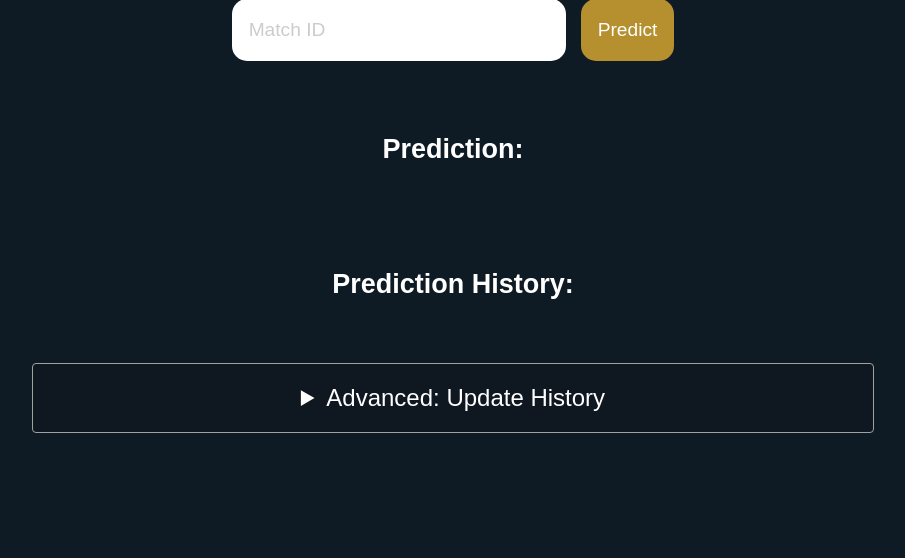
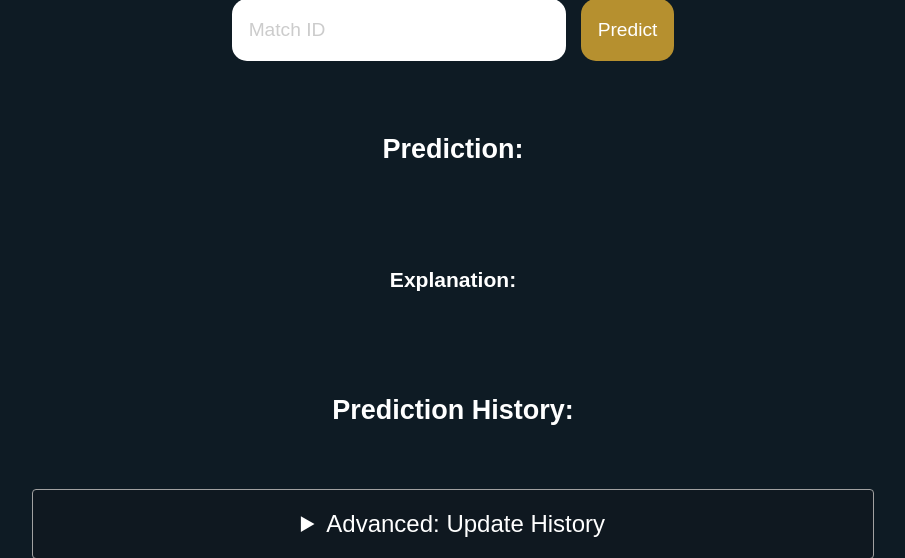
Before and after one commit to AurelienJuille/MLSD-Project, a Flask app: page / in a window 1280 px wide. Shown: the part 389-947 px from the top of the page, without its empty margins (187-1092 px from the left). Before the commit the page ends 822 px from the top, so only its background shows below. Run offline with Flask 3, Linux system fonts and the light colour scheme; parts of the project's set-up code (start-up, migrations or seed data) failed here and were passed over.

Commit message:
added LIME explainer and made docker load faster

```diff
--- a/src/app.py
+++ b/src/app.py
@@ -1,11 +1,14 @@
 import pickle
 import pandas as pd
+import lime
+import lime.lime_tabular
 
 from flask import Flask, request, render_template, jsonify, redirect, url_for
 
 app = Flask(__name__)
 
 history = []
+
 
 
 def apply_feature_selection(original_features):
@@ -20,7 +23,35 @@ def apply_feature_selection(original_features):
     """
     #selected_features_indices = [2, 11, 12, 16, 21, 24, 25, 27, 29, 30, 31, 32, 33, 35, 37]
     #return original_features.iloc[selected_features_indices]
-    pass
+    return original_features
+
+
+def create_global_explainer():
+    # Load the dataset
+    df_rep = pd.read_csv("data/processed_dataset.csv", index_col=0).drop(columns=["blueWin"])
+
+    # Apply feature selection to each row and create a numpy array
+    X_train = df_rep.apply(lambda row: apply_feature_selection(row), axis=1)
+    X_train = X_train.to_numpy()
+
+    # Scale the data
+    scaler = pickle.load(open("scaler.pkl", "rb"))
+    X_train = scaler.transform(X_train)
+
+    # Extract feature names
+    feature_names = list(apply_feature_selection(df_rep.iloc[0]).index)
+
+    # Create and return the explainer
+    explainer = lime.lime_tabular.LimeTabularExplainer(
+        training_data=X_train,
+        feature_names=feature_names,
+        class_names=["Red team", "Blue team"],
+        mode='classification'
+    )
+    return explainer
+
+# Create the global explainer once, at startup
+global_explainer = create_global_explainer()
 
 
 def predict(features):
@@ -31,7 +62,7 @@ def predict(features):
         to_predict: data to predict
 
     Returns:
-        prediction: prediction result
+        prediction: prediction result (probability of blue team winning, float [0, 1])
     """
     # to_predict["diffMinionsKilled"] = to_predict["blueTeamMinionsKilled"] - to_predict["redTeamMinionsKilled"]
     # to_predict["diffJungleMinions"] = to_predict["blueTeamJungleMinions"] - to_predict["redTeamJungleMinions"]
@@ -66,7 +97,8 @@ def predict_match(match_id):
         match_id: id of the match to predict
 
     Returns:
-        prediction: prediction result (1 if blue team wins, 0 if red team wins) or -1 if match not found
+        prediction: prediction result (probability of blue team winning, float [0, 1]) or -1 if match not found
+        exp: explanation of the prediction using LIME
     """
 
     # TODO: implement this function with the riot API
@@ -86,7 +118,11 @@ def predict_match(match_id):
         "prediction": prediction
     })
 
-    return prediction
+    # Get the explanation for the prediction
+    model = pickle.load(open("model.pkl", "rb"))
+    exp = global_explainer.explain_instance(match_features.values, model.predict_proba, num_features=5)
+
+    return prediction, exp
 
 def get_history_string():
     history_string = ""
@@ -136,14 +172,33 @@ def get_history():
 @app.route('/predict', methods=['POST'])
 def get_prediction():
     match_id = request.form['matchId']
-    prediction = predict_match(match_id)
+    prediction, exp = predict_match(match_id)
 
     if prediction == -1:
         return jsonify({"error": "Match not found"})
 
+    explanation_list = exp.as_list()
+    explanation_html = """
+    <div style='text-align: center; margin-top: 10px;'>
+    <table style='font-family: monospace; text-align: left; display: inline-block;'>
+    """ + "\n".join([
+        f"<tr>"
+        f"<td>{feat}</td>"
+        f"<td style='padding: 0 2em;'>→</td>"
+        f"<td style='color:{'limegreen' if weight > 0 else 'tomato'};'>"
+        f"{'+' if weight > 0 else ''}{weight * 100:.2f}%"
+        f"</td>"
+        f"</tr>"
+        for feat, weight in explanation_list
+    ]) + """
+    </table>
+    </div>
+    """
+
     # Return the probability for blue team winning (a float between 0 and 1)
     return jsonify({
-         "probability": prediction
+         "probability": prediction,
+         "explanation": explanation_html
     })
 
 
--- a/src/requirements.txt
+++ b/src/requirements.txt
@@ -2,3 +2,4 @@ pandas
 scikit-learn
 Flask==3.0.3
 gunicorn==21.2.0
+lime
--- a/src/templates/index.html
+++ b/src/templates/index.html
@@ -106,7 +106,9 @@
 
         <div id="results">
             <h2>Prediction:</h2>
-            <p><span id="prediction"></span></p>
+            <p><span id="prediction"></span><br></p>
+            <h3 style="margin-top: 60px;">Explanation:</h3>
+            <p><span id="explanation"></span></p>
         </div>
     </div>
 
@@ -182,6 +184,9 @@
                         '</span>';
                     $("#prediction").html(formattedResult);
 
+                    // Display the LIME explanation
+                    $("#explanation").html(response.explanation);
+
                     getPredictionHistory(); // Update the prediction history
                 }
             });
```
Also changed, not shown: 1 other file.
